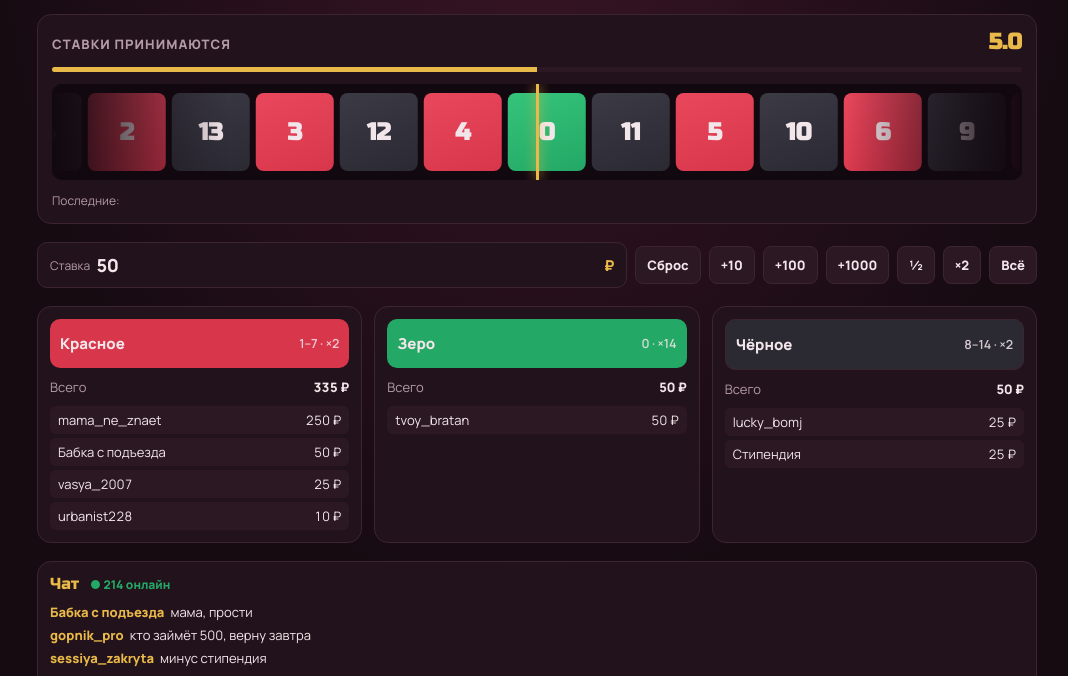
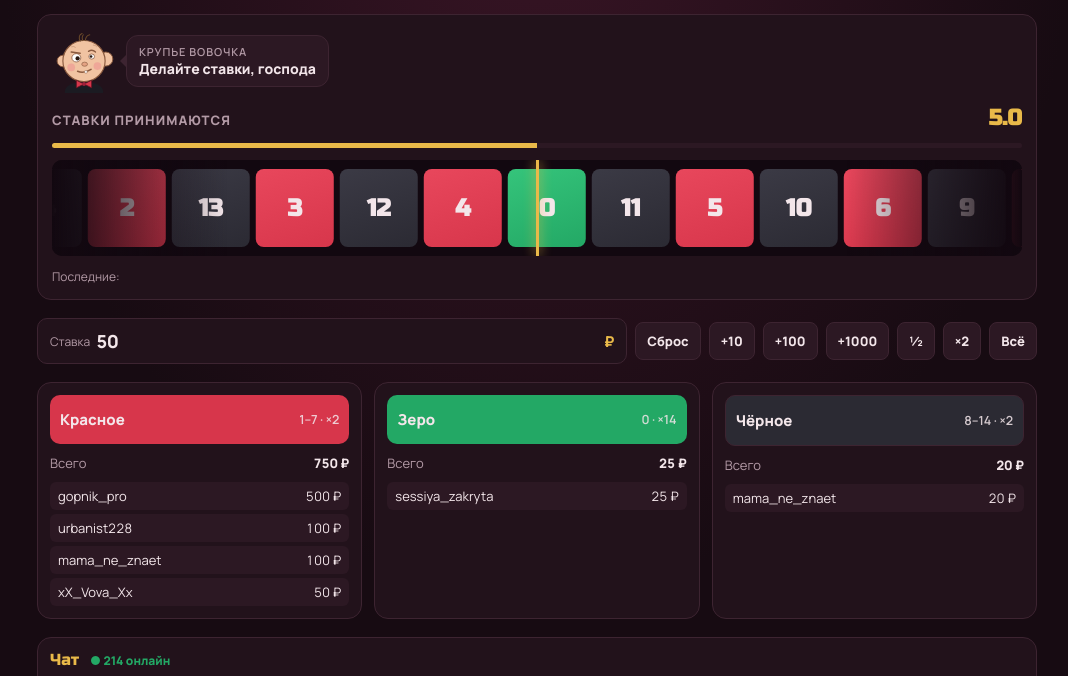
Before and after one commit to glten4k-alt/powerhouse, a plain HTML site: page index.html in a window 1280 px wide. Shown: the part 77-753 px from the top of the page, without its empty margins (103-1171 px from the left). Drawn offline with Linux system fonts and the light colour scheme.

Commit message:
Нарисованные младенцы: крупье, коллектор, оценщик
Co-Authored-By: Claude Opus 5.5 <noreply@anthropic.com>

```diff
--- a/index.html
+++ b/index.html
@@ -144,6 +144,14 @@ footer .btn{font-size:12px;padding:7px 10px}
 .loanstate{display:flex;flex-wrap:wrap;justify-content:space-between;align-items:center;gap:10px;background:var(--panel2);border-radius:12px;padding:12px}
 .loanstate strong{font-variant-numeric:tabular-nums}
 
+.dealer{display:flex;align-items:center;gap:10px}
+.baby{flex:0 0 auto;width:64px;height:64px;display:block}
+.baby.big{width:84px;height:84px}
+.bubble{position:relative;background:var(--panel2);border:1px solid var(--line);border-radius:12px;padding:8px 12px;font-weight:700;font-size:14px;min-width:0}
+.bubble::before{content:"";position:absolute;left:-7px;top:50%;margin-top:-6px;border:6px solid transparent;border-right-color:var(--line);border-left:0}
+.bubble small{display:block;font-size:11px;color:var(--muted);font-weight:600;text-transform:uppercase;letter-spacing:.08em}
+.baby-row{display:flex;align-items:center;gap:12px}
+
 .chat{background:var(--panel);border:1px solid var(--line);border-radius:14px;padding:12px;display:flex;flex-direction:column;gap:10px}
 .chat h2{margin:0;font-family:var(--display);font-weight:400;font-size:16px;color:var(--gold)}
 .chat h2 small{font-family:var(--body);font-size:12px;color:var(--green);font-weight:700;margin-left:6px}
@@ -184,6 +192,7 @@ footer .btn{font-size:12px;padding:7px 10px}
 
 
   <section class="stage" aria-label="Рулетка">
+    <div class="dealer"><div id="dealerFace"></div><div class="bubble"><small>Крупье Вовочка</small><span id="dealerSay">Делайте ставки, господа</span></div></div>
     <div class="status"><span id="phase">Ставки принимаются</span><span id="timer">10.0</span></div>
     <div class="bar"><i id="barFill"></i></div>
     <div class="window" id="win">
@@ -248,6 +257,7 @@ footer .btn{font-size:12px;padding:7px 10px}
 <div class="modal" id="pawnModal" hidden>
   <div class="sheet" role="dialog" aria-modal="true" aria-labelledby="pTitle">
     <div class="sheet-head"><h2 id="pTitle">Ломбарды Москвы</h2><button class="btn" id="closePawn" type="button">Закрыть</button></div>
+    <div class="baby-row"><div id="appraiserFace"></div><div class="bubble"><small>Оценщик Аркадий Палыч, 2 года</small>Принесите вещь, я её оближу и оценю.</div></div>
     <p>Кончились деньги? Выбери ломбард на карте и заложи что-нибудь. Деньги сразу придут на баланс.</p>
     <div class="pawn">
       <svg class="map" viewBox="0 0 400 400" role="img" aria-label="Схема Москвы с ломбардами">
@@ -268,6 +278,7 @@ footer .btn{font-size:12px;padding:7px 10px}
 <div class="modal" id="loanModal" hidden>
   <div class="sheet" role="dialog" aria-modal="true" aria-labelledby="lTitle">
     <div class="sheet-head"><h2 id="lTitle">Naebalovo Займ</h2><button class="btn" id="closeLoan" type="button">Закрыть</button></div>
+    <div class="baby-row"><div id="collectorFace"></div><div class="bubble"><small>Коллектор Тёма, 11 месяцев</small>Займём. Найдём. Напомним.</div></div>
     <p>Без справок и паспорта, деньги на баланс за секунду. Ставка 1,5% за каждый раунд рулетки. Лимит долга 60 000 ₽.</p>
     <div class="offers">
       <button class="offer" type="button" data-loan="1000"><b>1 000 ₽</b><span>на одну ставку</span></button>
@@ -302,6 +313,41 @@ footer .btn{font-size:12px;padding:7px 10px}
     {id:'k_p250', type:'P250', name:'P250 | Sand Dune', rar:'Ширпотреб', color:'#6b8798', price:5}
   ];
   const BOTS=['vasya_2007','Kirill_AWP','mama_ne_znaet','Дед Инсайд','sessiya_zakryta','ne_s_babkami','lucky_bomj','Анатолий','ez_katka','tvoy_bratan','Стипендия','gopnik_pro','xX_Vova_Xx','Бабка с подъезда','urbanist228'];
+
+  // babies (нарисованы кодом)
+  function baby(o){
+    o=Object.assign({mouth:'smirk', acc:[], suit:'#4b78d6', big:false},o);
+    const sk='#f1c3a2', ln='#8a5a3f';
+    let m='';
+    if(o.mouth==='smirk') m='<path d="M40 66 Q50 70 61 63" fill="none" stroke="'+ln+'" stroke-width="2.4" stroke-linecap="round"/><rect x="51" y="65" width="4" height="4" rx="1" fill="#fff" stroke="'+ln+'" stroke-width=".8"/>';
+    if(o.mouth==='happy') m='<path d="M37 61 Q50 80 64 61 Z" fill="#7a2230" stroke="'+ln+'" stroke-width="2"/><rect x="46" y="61" width="5" height="5" rx="1" fill="#fff"/><ellipse cx="51" cy="71" rx="5" ry="2.5" fill="#e0707f"/>';
+    if(o.mouth==='cry') m='<path d="M38 72 Q50 58 63 72 Z" fill="#7a2230" stroke="'+ln+'" stroke-width="2"/><path d="M31 50 q-3 8 0 12 q3 -4 0 -12" fill="#7fc4ff"/><path d="M68 49 q-3 9 0 13 q3 -4 0 -13" fill="#7fc4ff"/>';
+    let acc='';
+    if(o.acc.includes('bowtie')) acc+='<path d="M50 86 L38 80 L38 92 Z M50 86 L62 80 L62 92 Z" fill="#d7364b" stroke="#5a1220" stroke-width="1.2"/><circle cx="50" cy="86" r="3" fill="#a3203a"/>';
+    if(o.acc.includes('chain')) acc+='<path d="M34 88 Q50 100 66 88" fill="none" stroke="#e9b949" stroke-width="3" stroke-dasharray="3 1.5"/><circle cx="50" cy="96" r="3.5" fill="#e9b949"/>';
+    if(o.acc.includes('shades')) acc+='<rect x="28" y="40" width="19" height="10" rx="3" fill="#111"/><rect x="53" y="39" width="19" height="10" rx="3" fill="#111"/><path d="M47 44 H53" stroke="#111" stroke-width="2.5"/><path d="M31 42 l5 0" stroke="#555" stroke-width="1.5"/>';
+    if(o.acc.includes('monocle')) acc+='<circle cx="62" cy="44" r="8" fill="rgba(200,230,255,.25)" stroke="#e9b949" stroke-width="2"/><path d="M70 46 Q76 62 70 78" fill="none" stroke="#e9b949" stroke-width="1.2"/>';
+    if(o.acc.includes('pacifier')) acc+='<circle cx="44" cy="70" r="6" fill="#ff8fb1" stroke="#b34d70" stroke-width="1.5"/><circle cx="44" cy="70" r="2.5" fill="none" stroke="#b34d70" stroke-width="1.2"/>';
+    const eyes = o.acc.includes('shades') ? '' :
+      '<ellipse cx="38" cy="45" rx="7" ry="6.5" fill="#fff" stroke="'+ln+'" stroke-width="1.2"/><circle cx="40" cy="46" r="3.3" fill="#2b1a12"/>'+
+      '<ellipse cx="62" cy="43" rx="4.5" ry="4" fill="#fff" stroke="'+ln+'" stroke-width="1.2"/><circle cx="61" cy="43" r="2.1" fill="#2b1a12"/>'+
+      '<path d="M30 36 L44 38" stroke="'+ln+'" stroke-width="2.2" stroke-linecap="round"/><path d="M57 35 Q63 31 68 36" fill="none" stroke="'+ln+'" stroke-width="2" stroke-linecap="round"/>';
+    return '<svg class="baby'+(o.big?' big':'')+'" viewBox="0 0 100 100" aria-hidden="true">'+
+      '<ellipse cx="50" cy="98" rx="30" ry="16" fill="'+o.suit+'"/>'+
+      '<circle cx="17" cy="50" r="9" fill="'+sk+'" stroke="'+ln+'" stroke-width="1.5"/><circle cx="84" cy="47" r="11" fill="'+sk+'" stroke="'+ln+'" stroke-width="1.5"/>'+
+      '<ellipse cx="50" cy="50" rx="33" ry="32" fill="'+sk+'" stroke="'+ln+'" stroke-width="1.8"/>'+
+      '<path d="M44 19 q-4 -9 3 -12 M52 18 q1 -8 7 -9 M48 18 q-2 -6 1 -9" fill="none" stroke="#6b4a2a" stroke-width="1.6" stroke-linecap="round"/>'+
+      '<path d="M30 28 q4 -2 7 1 M64 25 q4 0 6 3" fill="none" stroke="'+ln+'" stroke-width="1" opacity=".5"/>'+
+      '<circle cx="30" cy="60" r="6" fill="#ec8f8f" opacity=".55"/><circle cx="71" cy="58" r="6" fill="#ec8f8f" opacity=".55"/>'+
+      eyes+
+      '<ellipse cx="51" cy="55" rx="4.5" ry="3.2" fill="#e4a283" stroke="'+ln+'" stroke-width="1"/>'+
+      m+acc+'</svg>';
+  }
+  const dealer=(mouth)=>{ $('dealerFace').innerHTML=baby({mouth, acc:['bowtie'], suit:'#1b1b22'}); };
+  dealer('smirk');
+  $('collectorFace').innerHTML=baby({mouth:'smirk', acc:['shades','chain'], suit:'#222', big:true});
+  $('appraiserFace').innerHTML=baby({mouth:'smirk', acc:['monocle','pacifier'], suit:'#6b4a8a', big:true});
+  const say=t=>{ $('dealerSay').textContent=t; };
 
   // state
   const KEY='naebalovo.v1';
@@ -392,12 +438,14 @@ footer .btn{font-size:12px;padding:7px 10px}
     document.querySelectorAll('.col').forEach(c=>c.classList.remove('dim','won'));
     document.querySelectorAll('.tile.win').forEach(t=>t.classList.remove('win'));
     $('phase').textContent='Ставки принимаются'; setButtons(true);
+    dealer('smirk'); say(pick(['Делайте ставки, господа','Ну что, на красное?','Зеро давно не было, кстати','Ставь всё, не бойся']));
     clearTimeout(botTimer); botTimer=setTimeout(botTick,400);
     setTimeout(startSpin, BET_MS);
   }
   function startSpin(){
     phase='spin'; phaseEnd=performance.now()+SPIN_MS; clearTimeout(botTimer); setButtons(false);
     $('phase').textContent='Крутим';
+    dealer('smirk'); say('Ставки сделаны, ставок больше нет');
     const n=randInt(15), idx=ORDER.indexOf(n), jit=(Math.random()-.5)*.8;
     ci=9*15+idx+jit; place(true);
     setTimeout(()=>finish(n,idx,jit), SPIN_MS+60);
@@ -412,8 +460,9 @@ footer .btn{font-size:12px;padding:7px 10px}
     $('phase').textContent='Выпало '+n+' — '+names[c];
     let staked=0; ['red','green','black'].forEach(k=>{ const m=bets[k].find(b=>b.me); if(m) staked+=m.amt; });
     const mine=bets[c].find(b=>b.me);
-    if(mine){ const win=mine.amt*MULT[c]; st.bal+=win; toast('Выигрыш +'+fmt(win)+' ₽'); }
-    else if(staked>0){ toast('Мимо. −'+fmt(staked)+' ₽'); }
+    if(mine){ const win=mine.amt*MULT[c]; st.bal+=win; toast('Выигрыш +'+fmt(win)+' ₽'); dealer('cry'); say(pick(['Нечестно! Я маме скажу','Ыыыы, забирай...','Это последний раз, понял?'])); }
+    else if(staked>0){ toast('Мимо. −'+fmt(staked)+' ₽'); dealer('happy'); say(pick(['Хи-хи. Казино всегда в плюсе','Спасибо, на памперсы','Ещё разок?'])); }
+    else { say('Выпало '+n+'. А ты чего не ставил?'); }
     st.recent.push(n); if(st.recent.length>30) st.recent=st.recent.slice(-30);
     if(st.debt>0){
       const before=st.debt; st.debt=Math.ceil(st.debt*1.015);
```
